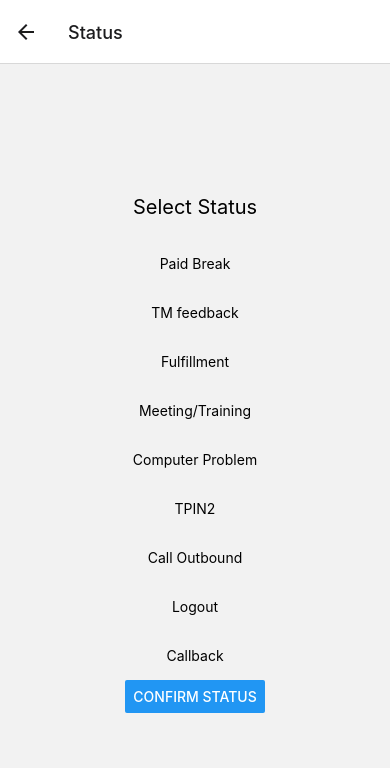
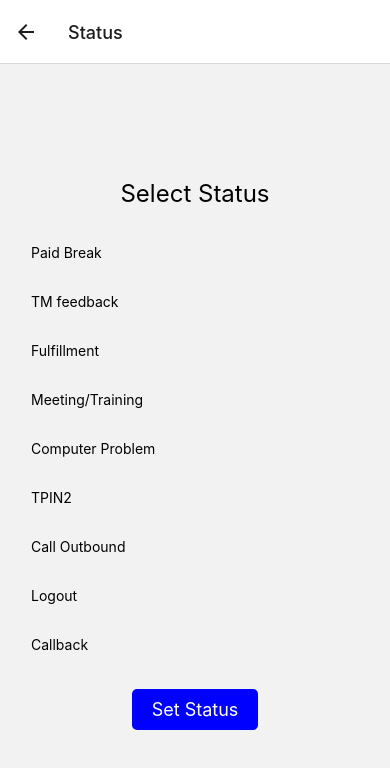
Before and after one commit to CheetahCodes21/BFSI-customer-support-agents-App-Development, a React Native app in the folder CSA/: screen /Status in a window 390 px wide. Shown: the top 768 px of the page. Built offline with nearby package versions, Linux system fonts and the light colour scheme.

Commit message:
feat:chat

```diff
--- a/CSA/AppNavigator.js
+++ b/CSA/AppNavigator.js
@@ -1,4 +1,3 @@
-// AppNavigator.js
 import React, { useEffect } from 'react';
 import { createStackNavigator } from '@react-navigation/stack';
 import LoginPage from './screens/Login';
@@ -6,6 +5,7 @@ import ContactPage from './screens/Call';
 import Home from './screens/Home';
 import CommunicationServices from './screens/Comms';
 import EmailPage from './screens/EmailPage';
+import Chat from './components/chat';
 import Status from './screens/Status';
 
 import {
@@ -46,7 +46,7 @@ const AppNavigator = () => {
       component = {
           ({
             navigation
-          }) => < LoginPage onLogin = {
+          }) => <LoginPage onLogin = {
             () => handleLogin(navigation)
           }
           />}
@@ -56,6 +56,7 @@ const AppNavigator = () => {
       <Stack.Screen name="Home" component={Home} />
       <Stack.Screen name="Communication" component={CommunicationServices} />
       <Stack.Screen name="Email" component={EmailPage} />
+      <Stack.Screen name="Chat" component={Chat} />
       <Stack.Screen name="PhoneScreen" component={PhoneScreen} />
       <Stack.Screen name="Analtyics" component={Analtyics} />
       <Stack.Screen name="Status" component={Status} />
@@ -64,34 +65,3 @@ const AppNavigator = () => {
 };
 
 export default AppNavigator;
-
-        // < Stack.Navigator >
-        //   <
-        //   Stack.Screen
-        // options = {
-        //   {
-        //     headerStyle: {
-        //       backgroundColor: COLORS.lightWhite,
-        //     },
-        //     headerShadowVisible: false,
-        //     headerLeft: () => ( <
-        //       ScreenHeaderBtn iconUrl = {
-        //         icons.menu
-        //       }
-        //       dimension = "60%" / >
-        //     ),
-        //     headerRight: () => ( <
-        //       ScreenHeaderBtn iconUrl = {
-        //         images.profile
-        //       }
-        //       dimension = "100%" / >
-        //     ),
-        //     headerTitle: "",
-        //   }
-        // }
-        // name = "ScreenName"
-        // component = {
-        //   YourComponent
-        // }
-        // /> <
-        // /Stack.Navigator>
--- /dev/null
+++ b/CSA/components/chat.jsx
@@ -0,0 +1,76 @@
+import React, { useState } from 'react';
+import { SafeAreaView, View, TextInput, Button, FlatList, Text, TouchableOpacity, Alert } from 'react-native';
+
+const Chat = () => {
+    const [message, setMessage] = useState('');
+    const [messages, setMessages] = useState([
+        { id: 1, text: 'Hello!', from: 'user' },
+        { id: 2, text: 'Hi there!', from: 'other' },
+        { id: 3, text: 'How are you?', from: 'user' },
+        { id: 4, text: 'I am good. How about you?', from: 'other' },
+    ]);
+
+    const sendMessage = () => {
+        if (message.trim() !== '') {
+            setMessages([...messages, { id: messages.length + 1, text: message, from: 'user' }]);
+            setMessage('');
+        }
+    };
+
+    const handleLongPress = (item) => {
+        Alert.alert(
+            'Message Options',
+            'Choose an option',
+            [
+                {
+                    text: 'Delete',
+                    onPress: () => deleteMessage(item.id),
+                },
+                {
+                    text: 'Cancel',
+                    style: 'cancel',
+                },
+            ],
+        );
+    };
+
+    const deleteMessage = (id) => {
+        setMessages(messages.filter((message) => message.id !== id));
+    };
+
+    return (
+        <SafeAreaView style={{ flex: 1, paddingHorizontal: 10 }}>
+            <FlatList
+                data={messages}
+                keyExtractor={(item) => item.id.toString()}
+                renderItem={({ item }) => (
+                    <TouchableOpacity onLongPress={() => handleLongPress(item)}>
+                        <View style={{ alignSelf: item.from === 'user' ? 'flex-end' : 'flex-start', marginVertical: 5 }}>
+                            <Text
+                                style={{
+                                    backgroundColor: item.from === 'user' ? '#4caf50' : '#e0e0e0',
+                                    padding: 10,
+                                    borderRadius: 8,
+                                    color: item.from === 'user' ? 'white' : 'black',
+                                }}
+                            >
+                                {item.text}
+                            </Text>
+                        </View>
+                    </TouchableOpacity>
+                )}
+            />
+            <View style={{ flexDirection: 'row', alignItems: 'center', marginVertical: 10 }}>
+                <TextInput
+                    style={{ flex: 1, borderWidth: 1, borderRadius: 5, padding: 8 }}
+                    placeholder="Type a message..."
+                    value={message}
+                    onChangeText={(text) => setMessage(text)}
+                />
+                <Button title="Send" onPress={sendMessage} />
+            </View>
+        </SafeAreaView>
+    );
+};
+
+export default Chat;
--- /dev/null
+++ b/CSA/components/login-screen-component.jsx
@@ -0,0 +1,20 @@
+import React from 'react';
+import { View, Text, TouchableOpacity } from 'react-native';
+
+const LoginScreenComponent = ({ navigation }) => {
+    const handleButtonPress = () => {
+        // Perform an action when the button is pressed
+        console.log('Button pressed!');
+    };
+
+    return (
+        <View style={{ flex: 1, justifyContent: 'center', alignItems: 'center' }}>
+            <Text style={{ fontSize: 24, marginBottom: 20 }}>Example Screen</Text>
+            <TouchableOpacity onPress={handleButtonPress} style={{ padding: 10, backgroundColor: 'blue', borderRadius: 5 }}>
+                <Text style={{ color: 'white', fontSize: 18 }}>Press Me</Text>
+            </TouchableOpacity>
+        </View>
+    );
+};
+
+export default LoginScreenComponent;
--- a/CSA/screens/Comms.jsx
+++ b/CSA/screens/Comms.jsx
@@ -2,9 +2,6 @@ import React from 'react';
 import { View, Text, TouchableOpacity, StyleSheet } from 'react-native';
 
 const CommunicationServices  = ({ navigation }) => {
-  const handleChatPress = () => {
-    // Implement chat functionality
-  };
 
   return (
     <View style={styles.container}>
@@ -12,7 +9,7 @@ const CommunicationServices  = ({ navigation }) => {
         <Text style={styles.heading}>Choose your channel</Text>
       </View>
       <View style={styles.buttonsContainer}>
-        <TouchableOpacity onPress={handleChatPress} style={[styles.button, { width: 200 }]}>
+        <TouchableOpacity onPress={() => navigation.navigate("Chat")} style={[styles.button, { width: 200 }]}>
           <Text style={styles.buttonText}>🗨 Chat</Text>
         </TouchableOpacity>
         <TouchableOpacity onPress={() => navigation.navigate("Email")} style={[styles.button, { width: 200 }]}>
--- a/CSA/screens/Login.js
+++ b/CSA/screens/Login.js
@@ -37,7 +37,6 @@ const LoginPage = ({ onLogin }) => {
         // Store the token from the API response
         const token = data.data.Token;
 
-        // Successfully logged in, call the onLogin callback
         setToken(token); // Store the token in your component state
         onLogin(); // Call the callback function to handle navigation
       })
--- a/CSA/screens/Status.jsx
+++ b/CSA/screens/Status.jsx
@@ -1,5 +1,5 @@
 import React, { useState } from 'react';
-import { View, Text, Button, TouchableOpacity } from 'react-native';
+import { View, Text, TouchableOpacity, StyleSheet } from 'react-native';
 
 const statuses = [
   'Paid Break',
@@ -13,47 +13,87 @@ const statuses = [
   'Callback',
 ];
 
-function StatusScreen({ navigation }) {
+function Status({ navigation }) {
   const [selectedStatus, setSelectedStatus] = useState('');
 
   const handleStatusSelection = (status) => {
     setSelectedStatus(status);
   };
 
+  const handleConfirmStatus = () => {
+    if (selectedStatus) {
+      // You can perform an action here with the selected status.
+      console.log(`Selected status: ${selectedStatus}`);
+      // Navigate back to the previous screen.
+      navigation.goBack();
+    }
+  };
+
   return (
-    <View style={{ flex: 1, alignItems: 'center', justifyContent: 'center' }}>
-      <Text style={{ fontSize: 20, marginBottom: 20 }}>Select Status</Text>
+    <View style={styles.container}>
+      <Text style={styles.header}>Select Status</Text>
+      <View style={styles.statusList}>
         {statuses.map((status) => (
           <TouchableOpacity
             key={status}
             onPress={() => handleStatusSelection(status)}
+            style={[
+              styles.statusItem,
+              { borderColor: selectedStatus === status ? 'blue' : 'transparent' },
+            ]}
           >
             <Text
               style={{
-              padding: 10,
-              margin: 5,
-              borderWidth: 1,
-              borderColor:
-                selectedStatus === status ? 'blue' : 'transparent',
+                color: selectedStatus === status ? 'blue' : 'black',
               }}
             >
               {status}
             </Text>
           </TouchableOpacity>
         ))}
-      <Button
-        title="Confirm Status"
-        onPress={() => {
-          if (selectedStatus) {
-            // You can perform an action here with the selected status.
-            console.log(`Selected status: ${selectedStatus}`);
-            // Navigate back to the previous screen.
-            navigation.goBack();
-          }
-        }}
-      />
+      </View>
+      <TouchableOpacity
+        onPress={handleConfirmStatus}
+        style={styles.button}
+        disabled={!selectedStatus}
+      >
+        <Text style={styles.buttonText}>Set Status</Text>
+      </TouchableOpacity>
     </View>
   );
 }
 
-export default StatusScreen;
+const styles = StyleSheet.create({
+  container: {
+    flex: 1,
+    alignItems: 'center',
+    justifyContent: 'center',
+    padding: 20,
+  },
+  header: {
+    fontSize: 24,
+    marginBottom: 20,
+  },
+  statusList: {
+    width: '100%',
+  },
+  statusItem: {
+    padding: 10,
+    marginVertical: 5,
+    borderWidth: 1,
+    borderRadius: 5,
+  },
+  button: {
+    marginTop: 20,
+    paddingVertical: 10,
+    paddingHorizontal: 20,
+    backgroundColor: 'blue',
+    borderRadius: 5,
+  },
+  buttonText: {
+    color: 'white',
+    fontSize: 18,
+  },
+});
+
+export default Status;
```
Lines whose indentation alone changed are shown as unchanged.
